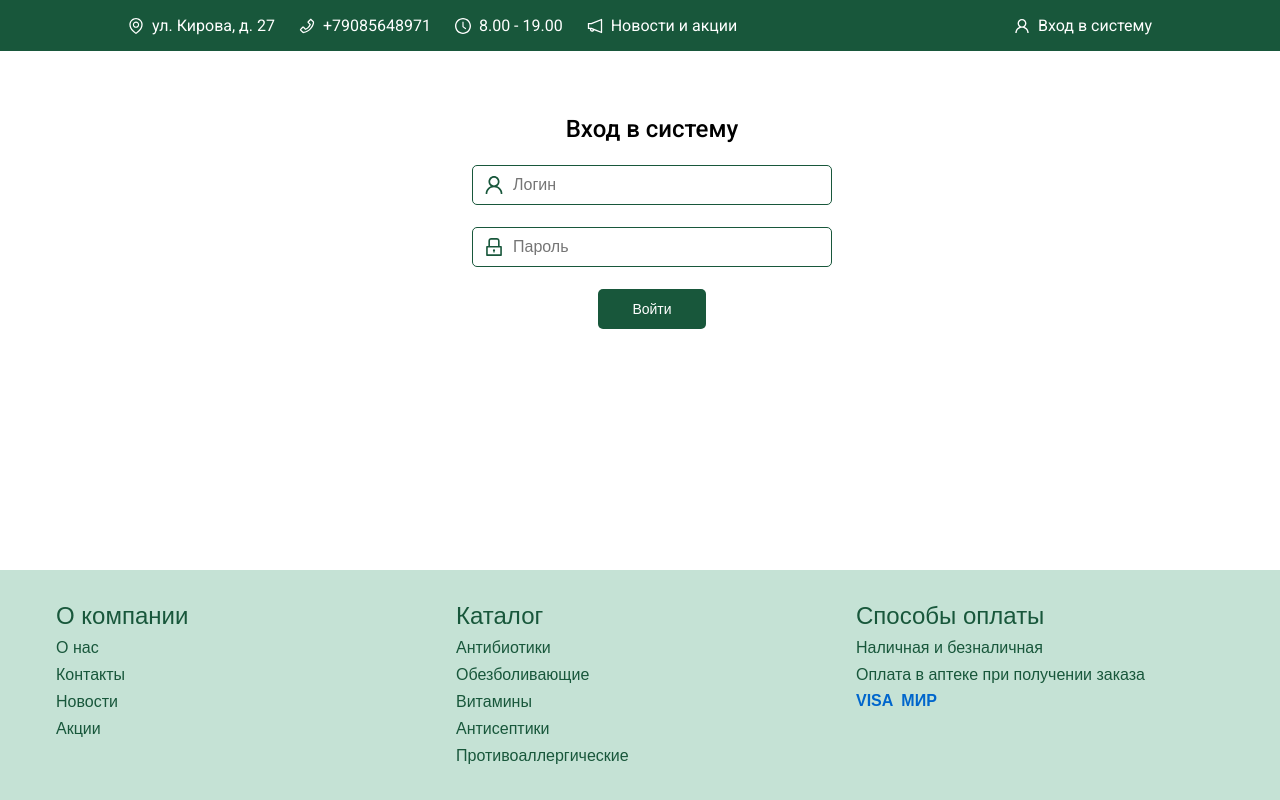
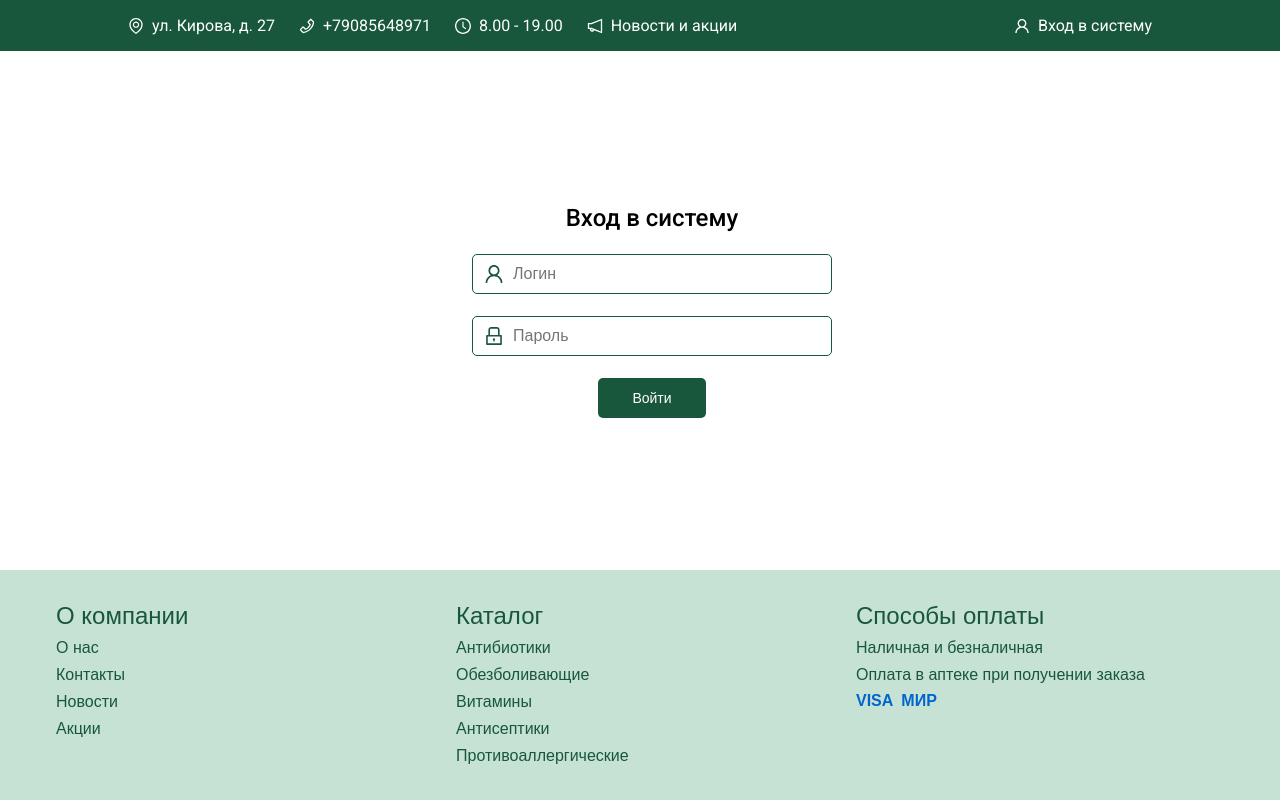
Before and after one commit to SashkaMashina/pharmacy-app, a Next.js app in the folder frontend/: page / in a window 1280 px wide. Built offline with nearby package versions, Linux system fonts and the light colour scheme.

Commit message:
Make center position for Form

```diff
--- a/frontend/components/LoginForm/LoginForm.module.css
+++ b/frontend/components/LoginForm/LoginForm.module.css
@@ -1,9 +1,11 @@
 .form {
     display: grid;
     max-width: 400px;
-    margin: 2rem auto;
+    margin:  auto;
     padding: 2rem;
     gap: 22px;
+
+
   }
 
   .title {
--- a/frontend/layout/Layout.module.css
+++ b/frontend/layout/Layout.module.css
@@ -6,4 +6,8 @@
 
 .content {
     flex: 1; /* Занимает всё доступное пространство, выталкивая footer вниз */
+    display: flex;
+    justify-content: center;
+    align-items: center;
+    padding: 2rem;
 }
```
